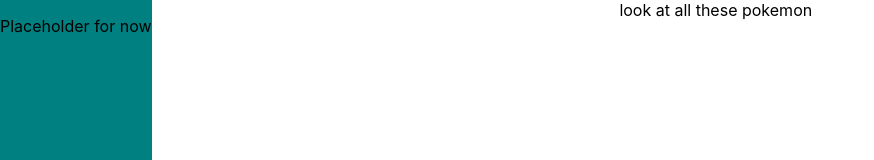
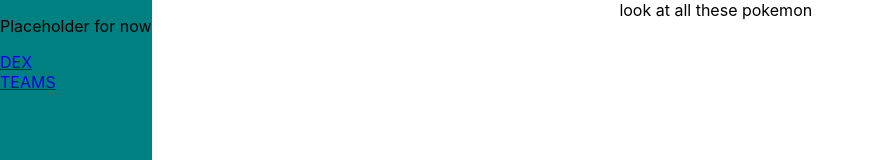
Before and after one commit to seif-y/PokeBuilder, a React (Create React App) app in the folder frontend/: page /pokedex in a window 1280 px wide. Shown: the top 160 px of the page, without its empty margins (0-874 px from the left). Built offline with nearby package versions, Linux system fonts and the light colour scheme.

Commit message:
Added rudimentary navlinks to sidebar

```diff
--- a/frontend/src/components/nav/SideNavbar.jsx
+++ b/frontend/src/components/nav/SideNavbar.jsx
@@ -1,10 +1,13 @@
 import React from "react";
 import styles from "./SideNavbar.module.css";
+import { NavLink } from "react-router-dom";
 
 export default function SideNavbar() {
     return (
         <div className={styles.navbar}>
             <p>Placeholder for now</p>
+            <NavLink to="/pokedex">DEX</NavLink>
+            <NavLink to="/teams">TEAMS</NavLink>
         </div>
     );
 }
--- a/frontend/src/components/nav/SideNavbar.module.css
+++ b/frontend/src/components/nav/SideNavbar.module.css
@@ -1,4 +1,7 @@
 .navbar {
     min-height: 100vh;
+    display: flex;
+    flex-direction: column;
+    /* The background colour is just for testing purposes rn, not the final colour lol */
     background-color: teal;
 }
```
